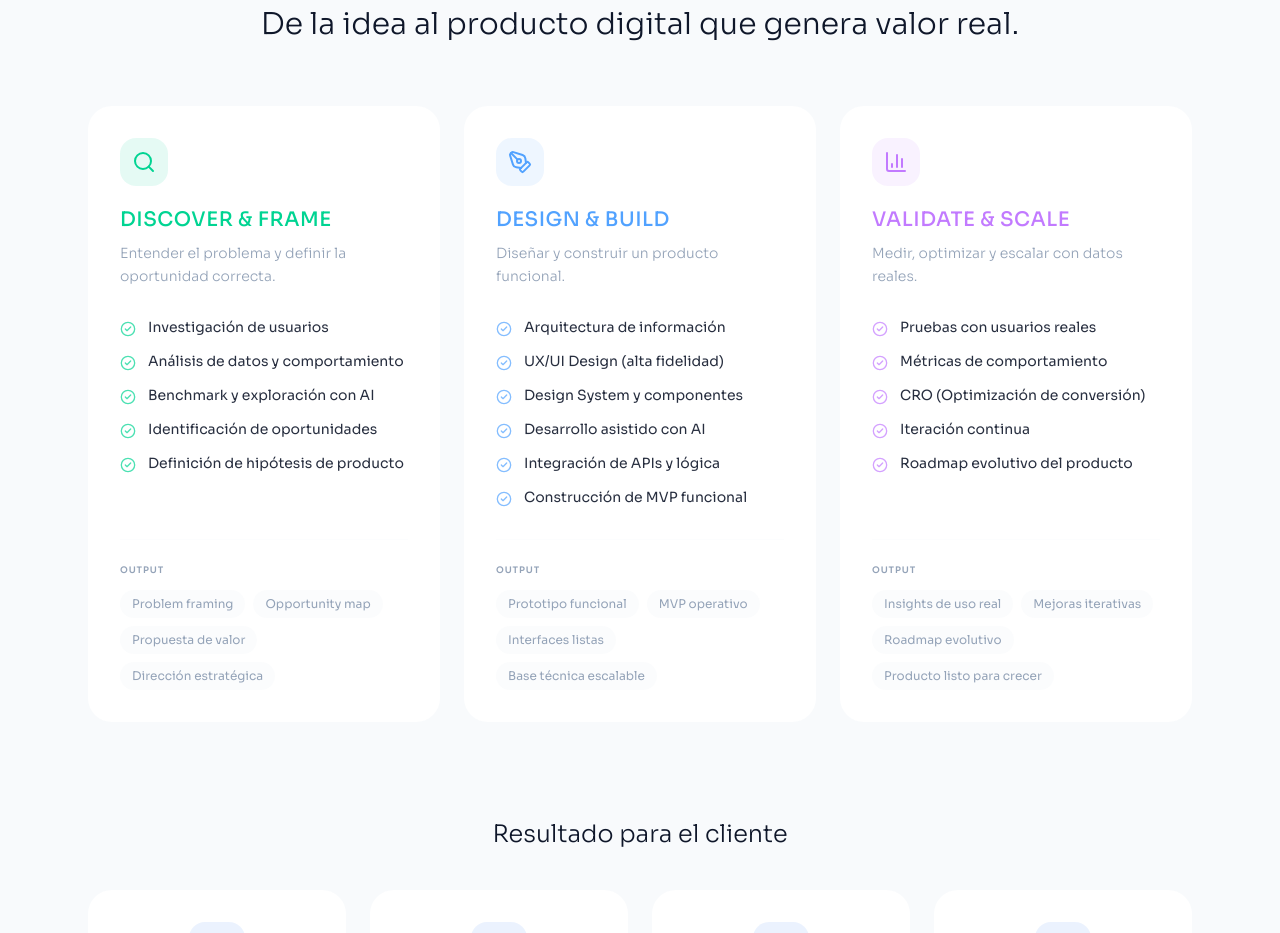
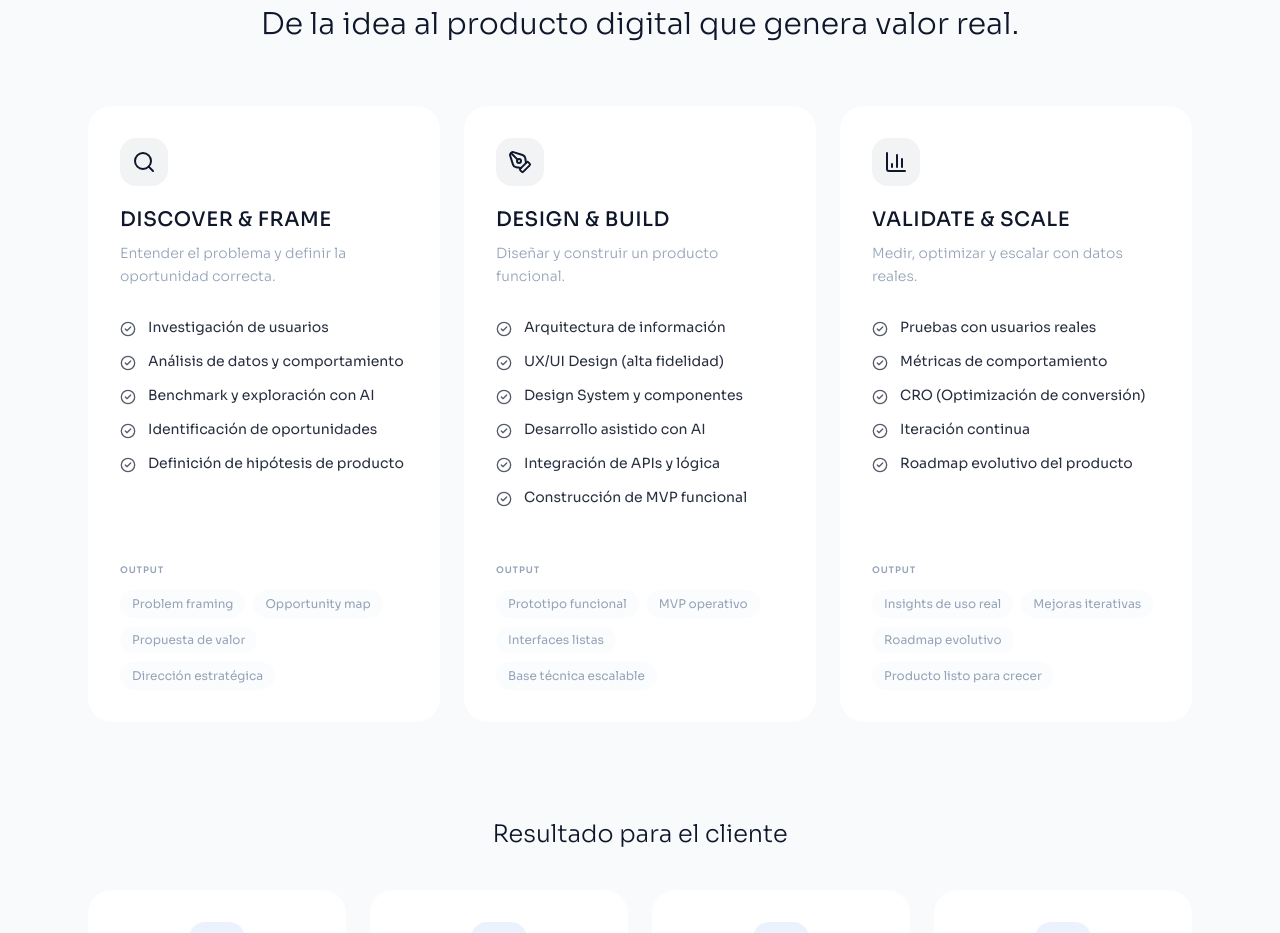
Before and after one commit to fcophox/ultracms-website-fcophox, a Next.js app: page /methodology in a window 1280 px wide. Shown: the part 1340-2273 px from the top of the page. Built offline with nearby package versions, Linux system fonts and the light colour scheme; no server answers.

Commit message:
style: change methodology icons to use neutral foreground colors

```diff
--- a/src/components/methodology-schema.tsx
+++ b/src/components/methodology-schema.tsx
@@ -13,9 +13,9 @@ export function MethodologySchema() {
       title: "DISCOVER & FRAME",
       subtitle: t('step1Subtitle'),
       icon: Search,
-      color: "text-emerald-400",
-      bgLight: "bg-emerald-400/10",
-      borderColor: "border-emerald-400/20",
+      color: "text-foreground",
+      bgLight: "bg-foreground/5",
+      borderColor: "border-border/50",
       items: t.raw('step1Items') as string[],
       output: t.raw('step1Output') as string[],
     },
@@ -24,9 +24,9 @@ export function MethodologySchema() {
       title: "DESIGN & BUILD",
       subtitle: t('step2Subtitle'),
       icon: PenTool,
-      color: "text-blue-400",
-      bgLight: "bg-blue-400/10",
-      borderColor: "border-blue-400/20",
+      color: "text-foreground",
+      bgLight: "bg-foreground/5",
+      borderColor: "border-border/50",
       items: t.raw('step2Items') as string[],
       output: t.raw('step2Output') as string[],
     },
@@ -35,9 +35,9 @@ export function MethodologySchema() {
       title: "VALIDATE & SCALE",
       subtitle: t('step3Subtitle'),
       icon: BarChart3,
-      color: "text-purple-400",
-      bgLight: "bg-purple-400/10",
-      borderColor: "border-purple-400/20",
+      color: "text-foreground",
+      bgLight: "bg-foreground/5",
+      borderColor: "border-border/50",
       items: t.raw('step3Items') as string[],
       output: t.raw('step3Output') as string[],
     },
```
